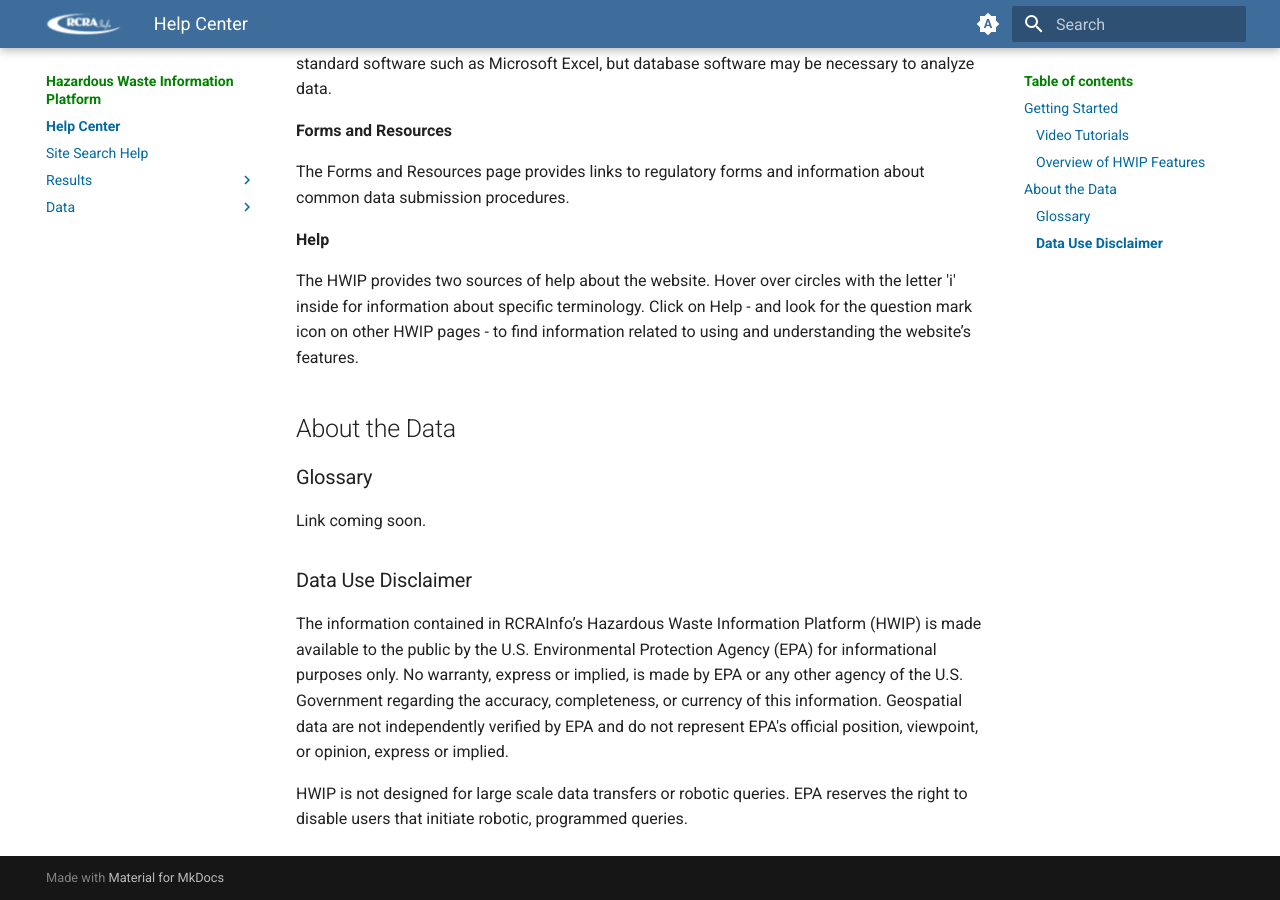
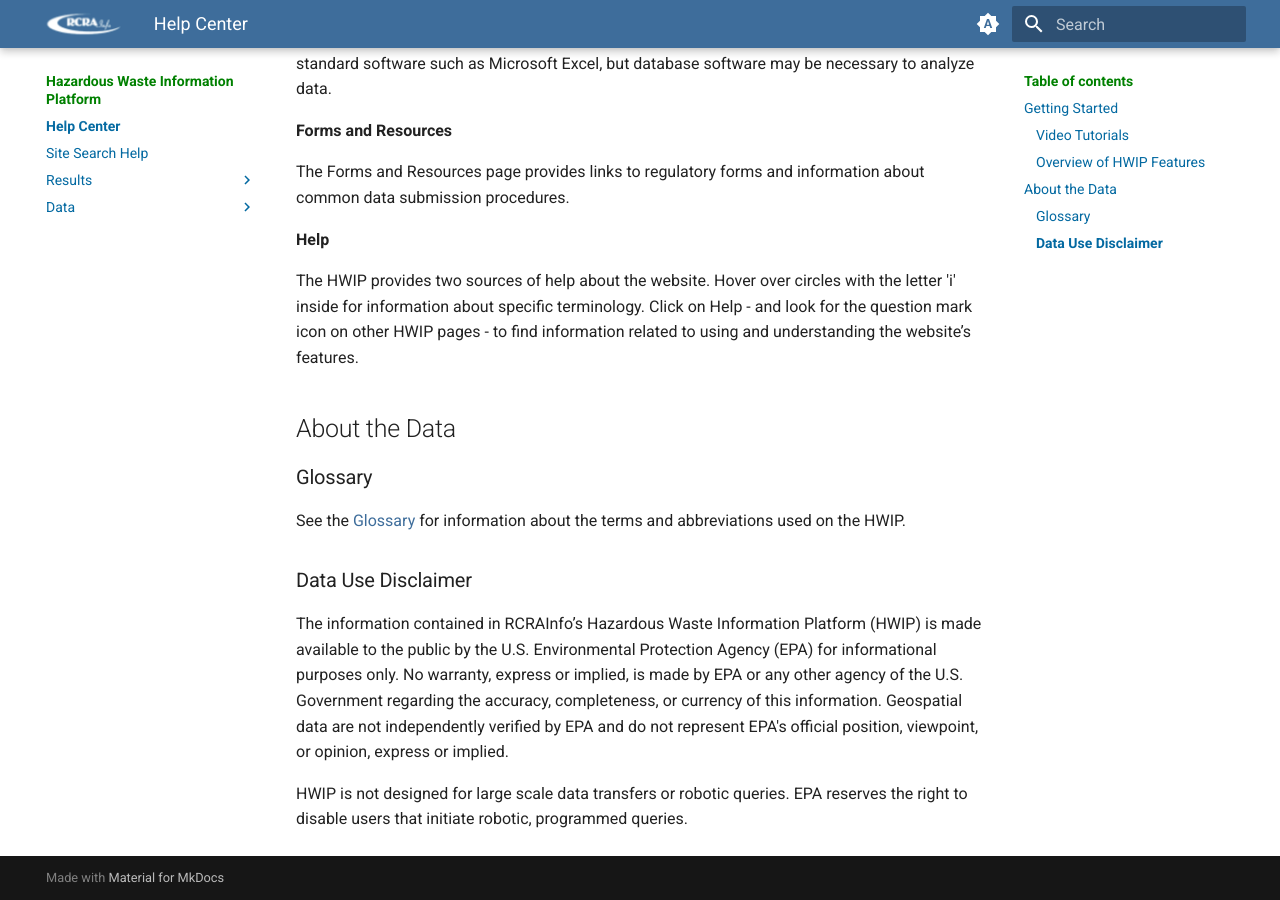
Before and after one commit to furrlori-oss/hwip, an MkDocs documentation site: the page built from docs/index.md, in a window 1280 px wide and 900 px high, scrolled down 1179 px. Built offline with MkDocs 1.6.1 and Material for MkDocs 9.7.7, drawn with Linux system fonts in a browser that asks for light colours.

Commit message:
Update index.md

```diff
--- a/docs/index.md
+++ b/docs/index.md
@@ -42,7 +42,7 @@
 
 ### Glossary
 
-Link coming soon.
+See the [Glossary](https://usepa.github.io/hwip/data/terms-glossary/) for information about the terms and abbreviations used on the HWIP.
 
 ### Data Use Disclaimer
 
```
